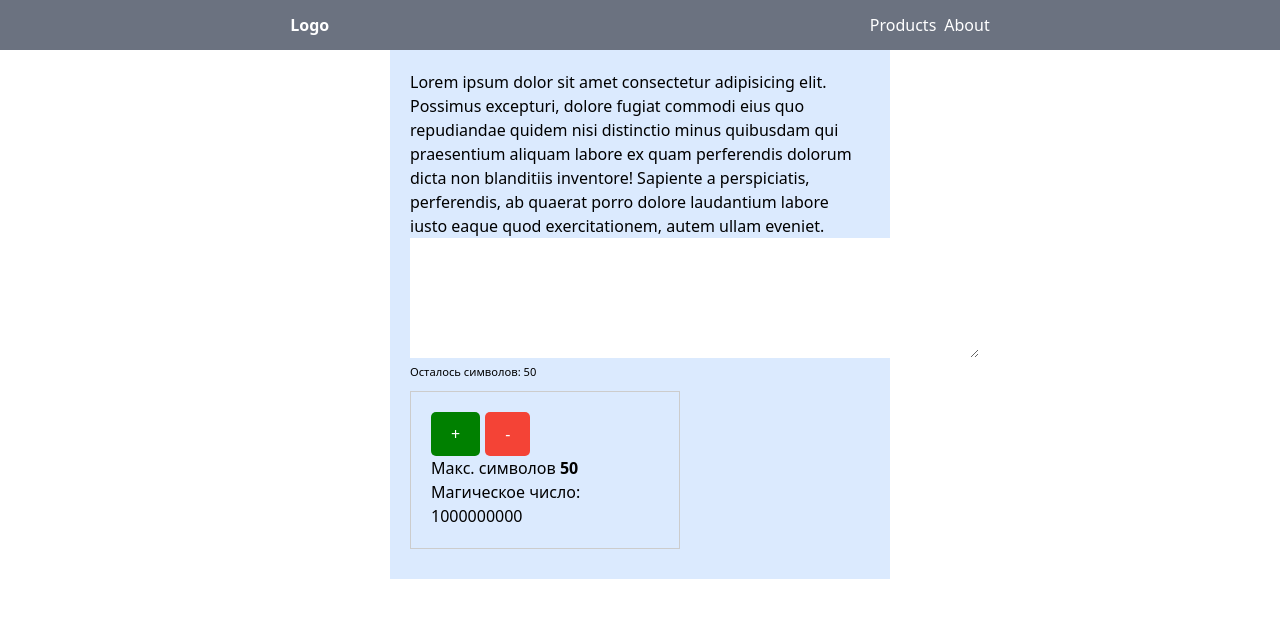
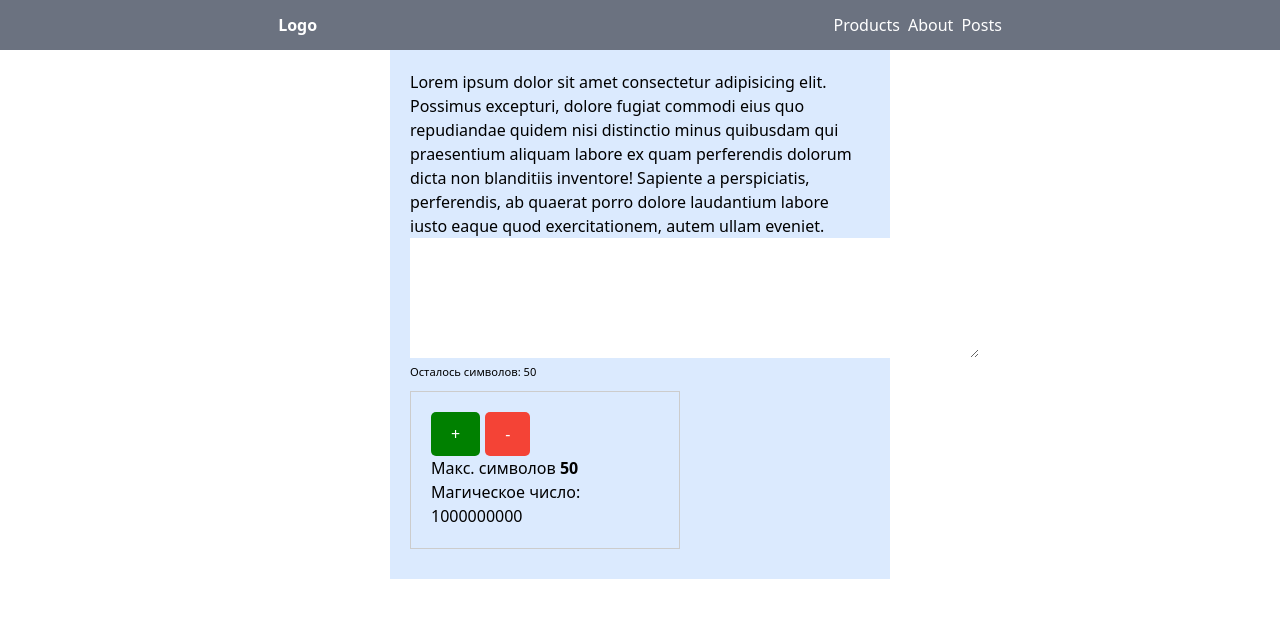
Before and after one commit to BelovDmitriii/Test_Repo, a React (Create React App) app: page /about in a window 1280 px wide. Shown: the top 618 px of the page. Built offline with nearby package versions, Linux system fonts and the light colour scheme.

Commit message:
добавлена страница постов

```diff
--- a/src/App.tsx
+++ b/src/App.tsx
@@ -2,6 +2,7 @@ import { Route, Routes } from 'react-router-dom';
 import { AboutPage } from './pages/about-page';
 import { ProductsPage } from './pages/products-page';
 import { Navigation } from './components/navigation/navigation';
+import Reddit from './pages/posts';
 
 function App() {
   return (
@@ -10,6 +11,7 @@ function App() {
       <Routes>
         <Route path='/' element={<ProductsPage />}/>
         <Route path='about' element={<AboutPage />}/>
+        <Route path='posts' element={<Reddit />}/>
     </Routes>
     </>
   )
--- a/src/components/navigation/navigation.tsx
+++ b/src/components/navigation/navigation.tsx
@@ -7,7 +7,8 @@ export function Navigation() {
 
       <span>
         <Link to='/' className='mr-2'>Products</Link>
-        <Link to='/about'>About</Link>
+        <Link to='/about' className='mr-2'>About</Link>
+        <Link to='/posts'>Posts</Link>
       </span>
     </nav>
   );
--- /dev/null
+++ b/src/pages/posts.tsx
@@ -0,0 +1,27 @@
+import axios from 'axios';
+import { useEffect, useState } from 'react';
+
+function Reddit() {
+  const [posts, setPost] = useState([]);
+
+  useEffect(() => {
+    axios.get(`https://www.reddit.com/r/reactjs.json`)
+    .then (res => {
+      const newPost = res.data.data.children.map(obj => obj.data);
+      setPost(newPost);
+    });
+  },[]);
+
+  return(
+    <div>
+      <h1>r/reactjs</h1>
+      <ul>
+        {posts.map(post => {
+          return <li key={post.id}>{post.title}</li>
+        })}
+      </ul>
+    </div>
+  );
+}
+
+export default Reddit;
```
